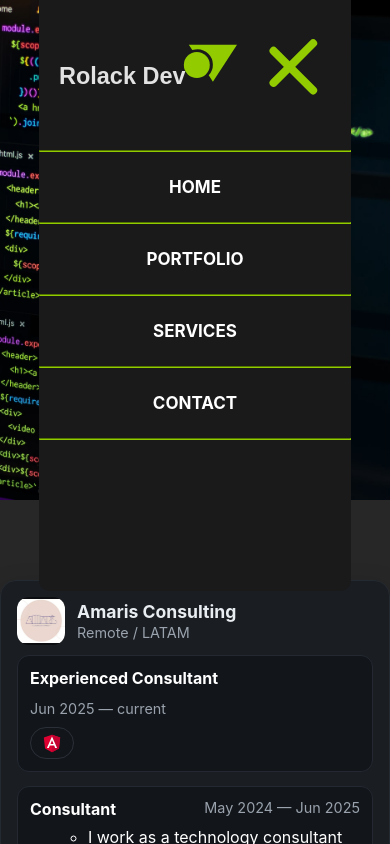
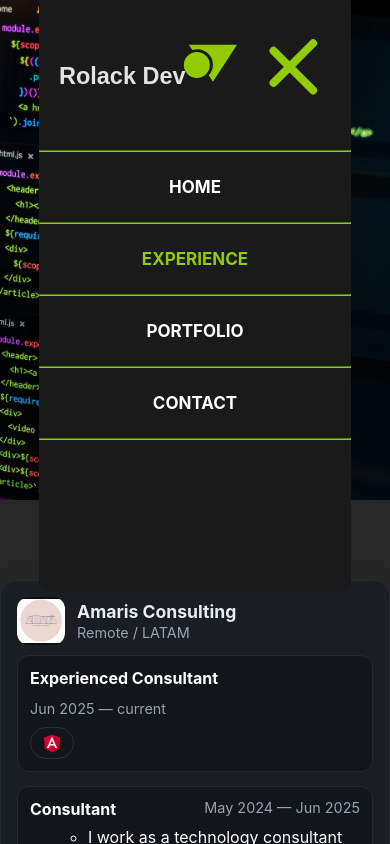
Before and after one commit to vcrolack/rolack-dev, a React (Vite) app: page /experience in a window 390 px wide. Both pictures are taken after a click on the element 283 px from the left and 67 px from the top of the page. Shown: the top 844 px of the page. Built offline with nearby package versions, Linux system fonts and the light colour scheme.

Commit message:
fi(header navbar): add experience on responsive menu

```diff
--- a/src/components/HeaderNav.tsx
+++ b/src/components/HeaderNav.tsx
@@ -96,19 +96,19 @@ export const HeaderNav = () => {
               <hr />
               <li>
                 <NavLink
-                  to="/portfolio"
+                  to="/experience"
                   className={({ isActive }) => (isActive ? "activated" : "")}
                 >
-                  Portfolio
+                  Experience
                 </NavLink>
               </li>
               <hr />
               <li>
                 <NavLink
-                  to="/services"
+                  to="/portfolio"
                   className={({ isActive }) => (isActive ? "activated" : "")}
                 >
-                  Services
+                  Portfolio
                 </NavLink>
               </li>
               <hr />
```
